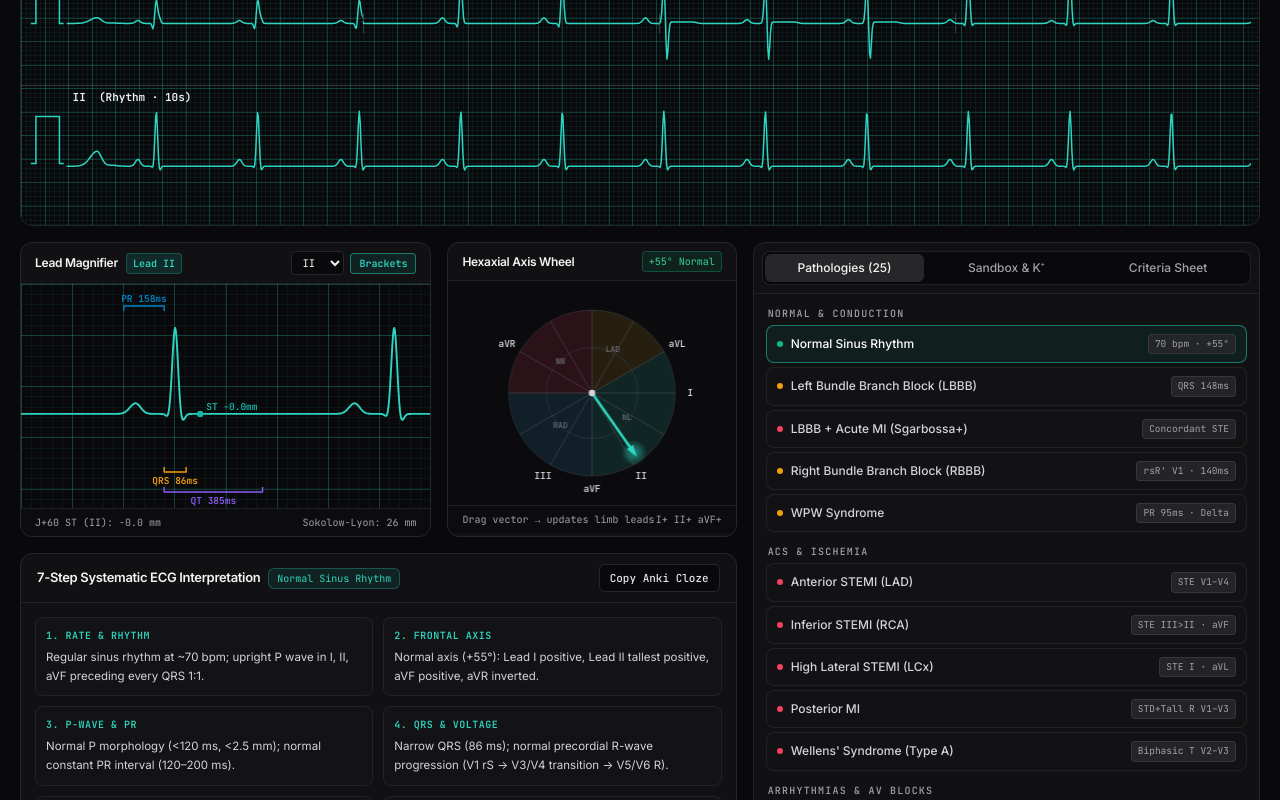
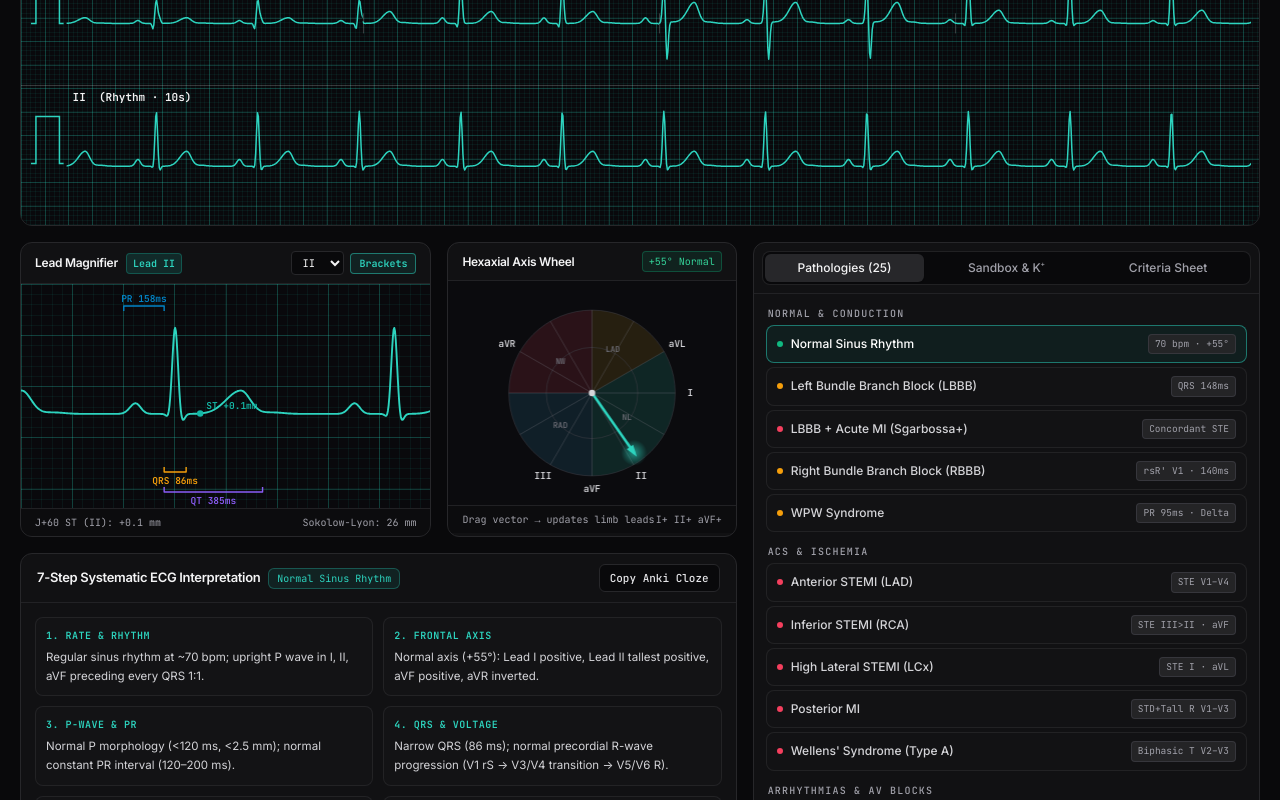
Before and after one commit to SadmanHussein1/MedLab, a plain HTML site: page ecglab.html in a window 1280 px wide. Shown: the part 565-1365 px from the top of the page. Drawn offline with nearby package versions, Linux system fonts and the light colour scheme.

Commit message:
Update ecglab.html

```diff
--- a/ecglab.html
+++ b/ecglab.html
@@ -1139,7 +1139,7 @@
         const tSigL = clamp((0.056 + (qtSec - 0.38) * 0.18) * tWidthK, 0.024, 0.11);
         const tSigR = clamp((0.036 + (qtSec - 0.38) * 0.10) * tWidthK, 0.018, 0.08);
         const dtST = t - (jPt + 0.048);
-        const dtT = t - tPeak;
+        const dtT = dt - tPeak;
 
         // Smooth ST plateau envelope from J-point into T-wave
         const stGate = smoothstep(qrsEnd - 0.014, qrsEnd + 0.018, dt) * (1 - smoothstep(tPeak - 0.02, tPeak + 0.06, dt));
@@ -1428,7 +1428,7 @@
 
         // U Wave (especially prominent in Hypokalemia)
         if (Math.abs(uAmp) > 0.008) {
-          const dtU = t - (tPeak + 0.125);
+          const dtU = dt - (tPeak + 0.125);
           v += uAmp * gauss(dtU, 0.042);
         }
       }
```
